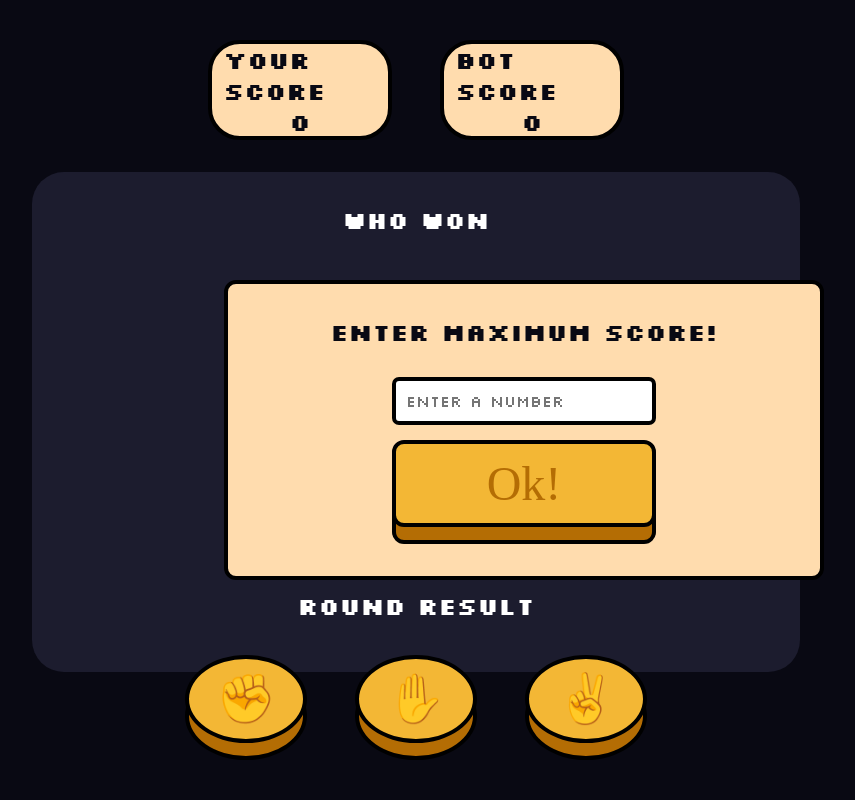
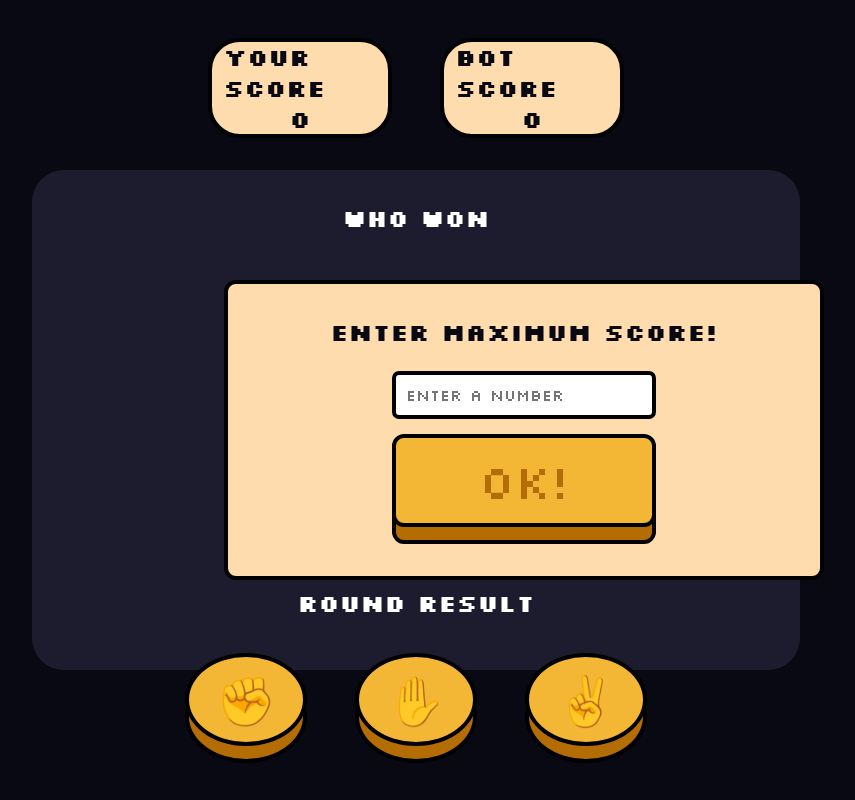
Before and after one commit to jacob-cob-null/rock_paper_scissor_TOP, a plain HTML site: page game.html in a window 1280 px wide. Shown: the whole page, without its empty margins (224-1079 px from the left). Drawn offline with Linux system fonts and the light colour scheme.

Commit message:
Fixed button font

```diff
--- a/gameStyle.css
+++ b/gameStyle.css
@@ -182,7 +182,7 @@ h2 {
     padding: 12px 27px;
     border-radius: 50%;
     font-size: 3rem;
-    font-family: "Heavitas";
+    font-family: var(--body-font);
     color: var(--yellow-shadow);
     background: hsl(41, 89%, 58%);
     will-change: transform;
```
